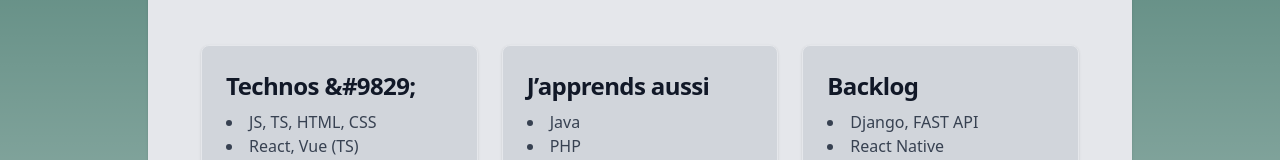
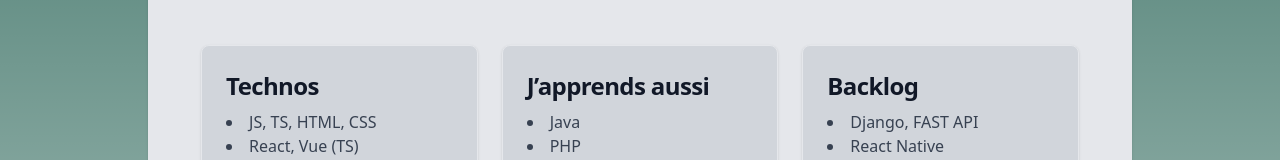
Before and after one commit to elsacatoire/blog-next, a Next.js app: page / in a window 1280 px wide. Shown: the part 740-900 px from the top of the page. Built offline with nearby package versions, Linux system fonts and the light colour scheme.

Commit message:
fix rebase issues

```diff
--- a/app/components/MyProfilePic.tsx
+++ b/app/components/MyProfilePic.tsx
@@ -1,5 +1,5 @@
 import Image from "next/image";
-/* type MyProfilePicProps = {
+type MyProfilePicProps = {
     src: string;
     alt: string;
     width: number;
@@ -8,7 +8,7 @@ import Image from "next/image";
 };
 
 export default function MyProfilePic(
-	/* { src, alt, width, height, priority = true }: MyProfilePicProps */
+    /* { src, alt, width, height, priority = true }: MyProfilePicProps */
 ) {
     return (
         <section className="w-full border border-gray-200 rounded-lg shadow">
--- a/app/page.tsx
+++ b/app/page.tsx
@@ -13,7 +13,7 @@ const learningCardContent = {
 	items: ["Java", "PHP", "SQL"]
 };
 const technosCardContent = {
-	title: "Technos &#9829;",
+	title: "Technos",
 	items: [
 		"JS, TS, HTML, CSS",
 		"React, Vue (TS)",
```
